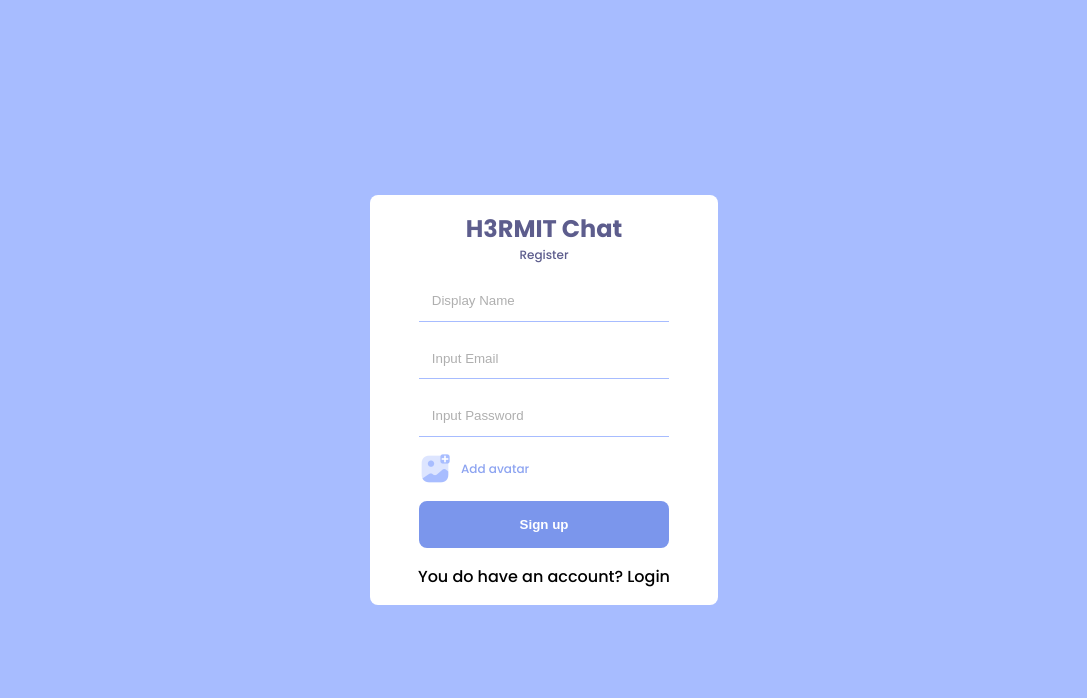
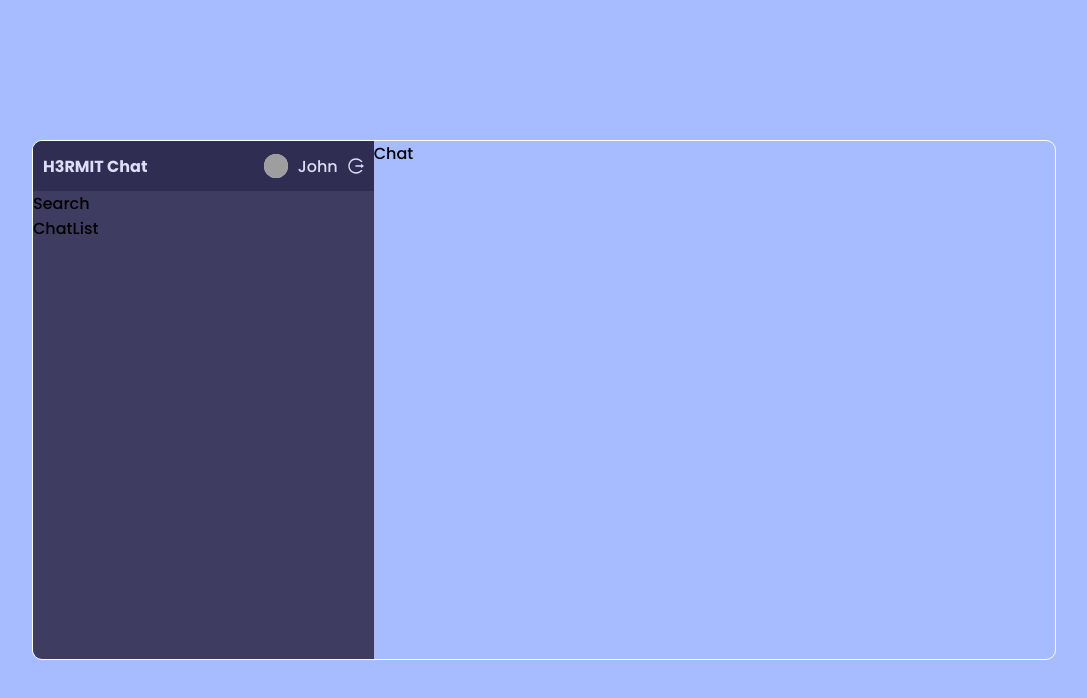
Before and after one commit to hermit-github/firebase-chat, a React (Create React App) app: page / in a window 1280 px wide. Shown: the top 698 px of the page, without its empty margins (96-1183 px from the left). Built offline with nearby package versions, Linux system fonts and the light colour scheme; grey boxes are pictures that could not be loaded.

Commit message:
Navbar wireframed

```diff
--- a/package.json
+++ b/package.json
@@ -3,9 +3,11 @@
   "version": "0.1.0",
   "private": true,
   "dependencies": {
+    "@ant-design/icons": "^5.1.4",
     "@testing-library/jest-dom": "^5.16.5",
     "@testing-library/react": "^13.4.0",
     "@testing-library/user-event": "^13.5.0",
+    "antd": "^5.6.1",
     "react": "^18.2.0",
     "react-dom": "^18.2.0",
     "react-scripts": "5.0.1",
--- a/src/App.js
+++ b/src/App.js
@@ -1,11 +1,12 @@
 import Register from './pages/Register';
 import Login from './pages/Login';
 import './style.scss'
+import Home from './pages/Home';
 
 function App() {
   return (
     <div className="App">
-      <Register/>
+      <Home/>
       {/* <Login/> */}
     </div>
   );
--- /dev/null
+++ b/src/components/Chat/index.js
@@ -0,0 +1,9 @@
+import React from 'react'
+
+const Chat = () => {
+  return (
+    <div className='chat'>Chat</div>
+  )
+}
+
+export default Chat
--- /dev/null
+++ b/src/components/Sidebar/ChatList.jsx
@@ -0,0 +1,9 @@
+import React from 'react'
+
+const ChatList = () => {
+  return (
+    <div>ChatList</div>
+  )
+}
+
+export default ChatList
--- /dev/null
+++ b/src/components/Sidebar/Navbar.jsx
@@ -0,0 +1,17 @@
+import React from 'react'
+import { LogoutOutlined } from '@ant-design/icons'
+
+const Navbar = () => {
+  return (
+    <div className='navbar'>
+        <span className='logo'>H3RMIT Chat</span>
+        <div className='user'>
+            <img alt='user img' src='https://images.pexels.com/photos/837358/pexels-photo-837358.jpeg?auto=compress&cs=tinysrgb&w=1600'/>
+            <span>John</span>
+            <LogoutOutlined style={{cursor:'pointer'}} />
+        </div>
+    </div>
+  )
+}
+
+export default Navbar
--- /dev/null
+++ b/src/components/Sidebar/Search.jsx
@@ -0,0 +1,9 @@
+import React from 'react'
+
+const Search = () => {
+  return (
+    <div>Search</div>
+  )
+}
+
+export default Search
--- /dev/null
+++ b/src/components/Sidebar/index.js
@@ -0,0 +1,16 @@
+import React from 'react'
+import Navbar from './Navbar'
+import Search from './Search'
+import ChatList from './ChatList'
+
+const Sidebar = () => {
+  return (
+    <div className='sidebar'>
+      <Navbar/>
+      <Search/>
+      <ChatList/>
+    </div>
+  )
+}
+
+export default Sidebar
--- a/src/pages/Home.jsx
+++ b/src/pages/Home.jsx
@@ -1,8 +1,15 @@
 import React from 'react'
+import Sidebar from '../components/Sidebar'
+import Chat from '../components/Chat'
 
 const Home = () => {
   return (
-    <div>Home</div>
+    <div className='home'>
+      <div className='container'>
+        <Sidebar/>
+        <Chat/>
+      </div>
+    </div>
   )
 }
 
--- a/src/style.scss
+++ b/src/style.scss
@@ -86,3 +86,67 @@
         };
     }
 }
+
+.home{
+    background-color: #a7bcff;
+    height: 100vh;
+    display: flex;
+    align-items: center;
+    justify-content: center;
+
+
+    .container{
+        border: 1px solid white;
+        border-radius: 10px;
+        height: 65%;
+        width: 80%;
+        display: flex;
+        overflow: hidden;
+
+        .sidebar{
+            flex: 1;
+            background-color: #3e3c61;
+
+            .navbar{
+                display: flex;
+                align-items: center;
+                justify-content: space-between;
+                background-color: #2f2d52;
+                height: 50px;
+                padding: 10px;
+                color: #ddddf7;
+
+                .logo{
+                    font-weight: bold;
+                }
+
+                .user{
+                    display: flex;
+                    align-items: center;
+                    gap: 10px;
+
+                    img{
+                        background-color: #ddddf7;
+                        height: 24px;
+                        width: 24px;
+                        border-radius: 50%;
+                        object-fit: cover;
+                    }
+
+                    button{
+                        background-color: #5d5d8d;
+                        color: #ddddf7;
+                        font-size: 10px;
+                        border: none;
+                        cursor: pointer;
+                    }
+                }
+            }
+        }
+
+        .chat{
+            flex: 2;
+        }
+    }
+
+}
```
Also changed, not shown: src/components/Chat/ChatArea.jsx (added), src/components/Chat/Chatbox.jsx (added), 1 other file (tests, documents, lock files or other folders).
